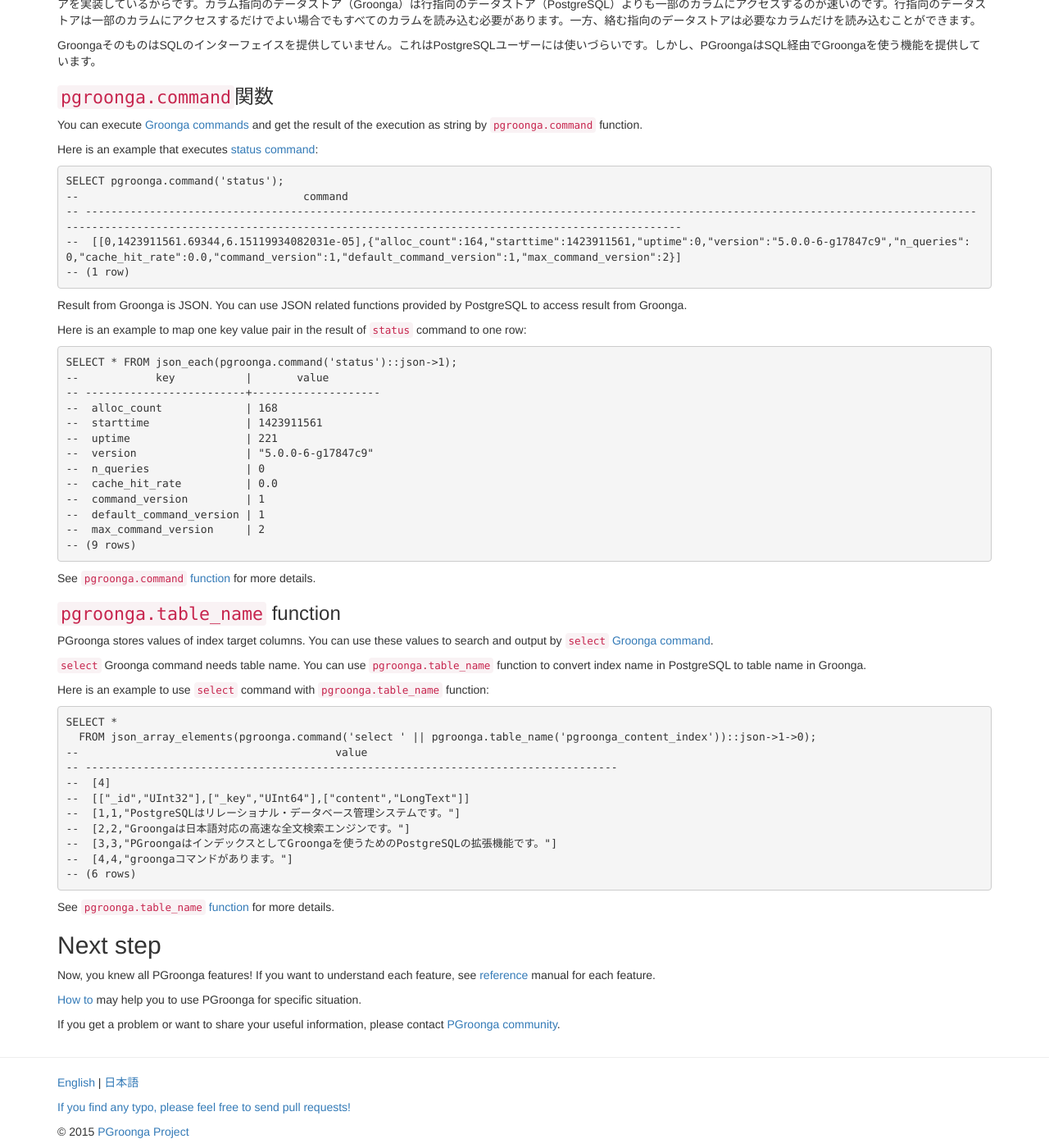
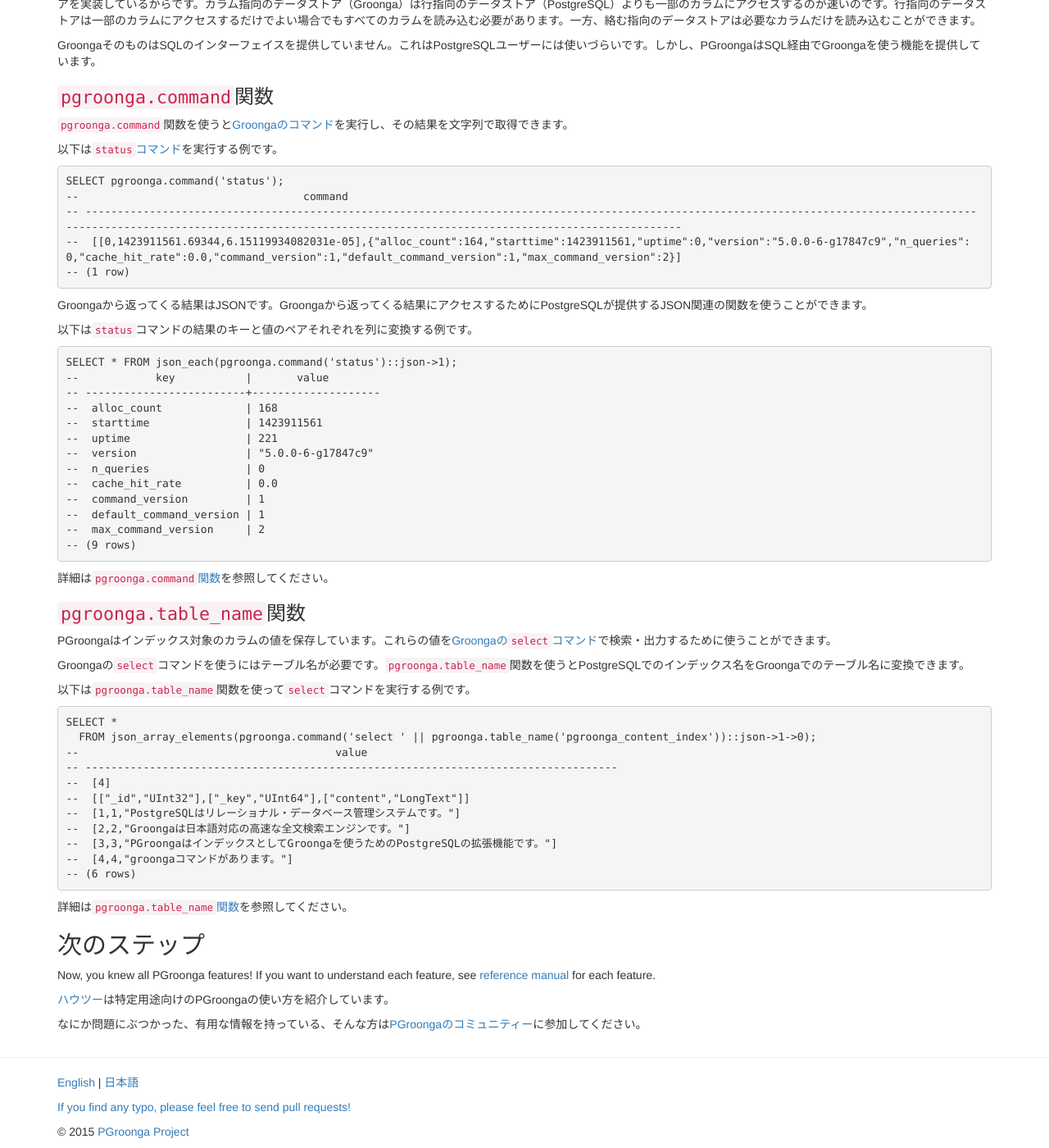
Before and after one commit to pgroonga/pgroonga.github.io, a Jekyll site: the page built from ja/tutorial/index.md, in a window 1280 px wide and 1400 px high, scrolled down 9876 px. Shown: the whole window at 82% size. Built offline with Jekyll 4.4.1, drawn with Linux system fonts in a browser that asks for light colours.

Commit message:
Translate tutorial

````diff
--- a/ja/tutorial/index.md
+++ b/ja/tutorial/index.md
@@ -590,9 +590,9 @@
 
 ### `pgroonga.command`関数
 
-You can execute [Groonga commands](http://groonga.org/docs/reference/command.html) and get the result of the execution as string by `pgroonga.command` function.
+`pgroonga.command`関数を使うと[Groongaのコマンド](http://groonga.org/ja/docs/reference/command.html)を実行し、その結果を文字列で取得できます。
 
-Here is an example that executes [status command](http://groonga.org/docs/reference/commands/status.html):
+以下は[`status`コマンド](http://groonga.org/ja/docs/reference/commands/status.html)を実行する例です。
 
 ```sql
 SELECT pgroonga.command('status');
@@ -602,9 +602,9 @@
 -- (1 row)
 ```
 
-Result from Groonga is JSON. You can use JSON related functions provided by PostgreSQL to access result from Groonga.
+Groongaから返ってくる結果はJSONです。Groongaから返ってくる結果にアクセスするためにPostgreSQLが提供するJSON関連の関数を使うことができます。
 
-Here is an example to map one key value pair in the result of `status` command to one row:
+以下は`status`コマンドの結果のキーと値のペアそれぞれを列に変換する例です。
 
 ```sql
 SELECT * FROM json_each(pgroonga.command('status')::json->1);
@@ -622,17 +622,17 @@
 -- (9 rows)
 ```
 
-See [`pgroonga.command` function](../reference/functions/pgroonga-command.html) for more details.
+詳細は[`pgroonga.command`関数](../reference/functions/pgroonga-command.html)を参照してください。
 
 {: #pgroonga-table-name}
 
-### `pgroonga.table_name` function
+### `pgroonga.table_name`関数
 
-PGroonga stores values of index target columns. You can use these values to search and output by [`select` Groonga command](http://groonga.org/docs/reference/commands/select.html).
+PGroongaはインデックス対象のカラムの値を保存しています。これらの値を[Groongaの`select`コマンド](http://groonga.org/ja/docs/reference/commands/select.html)で検索・出力するために使うことができます。
 
-`select` Groonga command needs table name. You can use `pgroonga.table_name` function to convert index name in PostgreSQL to table name in Groonga.
+Groongaの`select`コマンドを使うにはテーブル名が必要です。`pgroonga.table_name`関数を使うとPostgreSQLでのインデックス名をGroongaでのテーブル名に変換できます。
 
-Here is an example to use `select` command with `pgroonga.table_name` function:
+以下は`pgroonga.table_name`関数を使って`select`コマンドを実行する例です。
 
 ```sql
 SELECT *
@@ -648,12 +648,12 @@
 -- (6 rows)
 ```
 
-See [`pgroonga.table_name` function](../reference/functions/pgroonga-table-name.html) for more details.
+詳細は[`pgroonga.table_name`関数](../reference/functions/pgroonga-table-name.html)を参照してください。
 
-## Next step
+## 次のステップ
 
-Now, you knew all PGroonga features! If you want to understand each feature, see [reference](../reference/) manual for each feature.
+Now, you knew all PGroonga features! If you want to understand each feature, see [reference manual](../reference/) for each feature.
 
-[How to](../how-to/) may help you to use PGroonga for specific situation.
+[ハウツー](../how-to/)は特定用途向けのPGroongaの使い方を紹介しています。
 
-If you get a problem or want to share your useful information, please contact [PGroonga community](../community/).
+なにか問題にぶつかった、有用な情報を持っている、そんな方は[PGroongaのコミュニティー](../community/)に参加してください。
````
Also changed, not shown: tutorial/index.md (+2 -2 lines), 1 other file.
